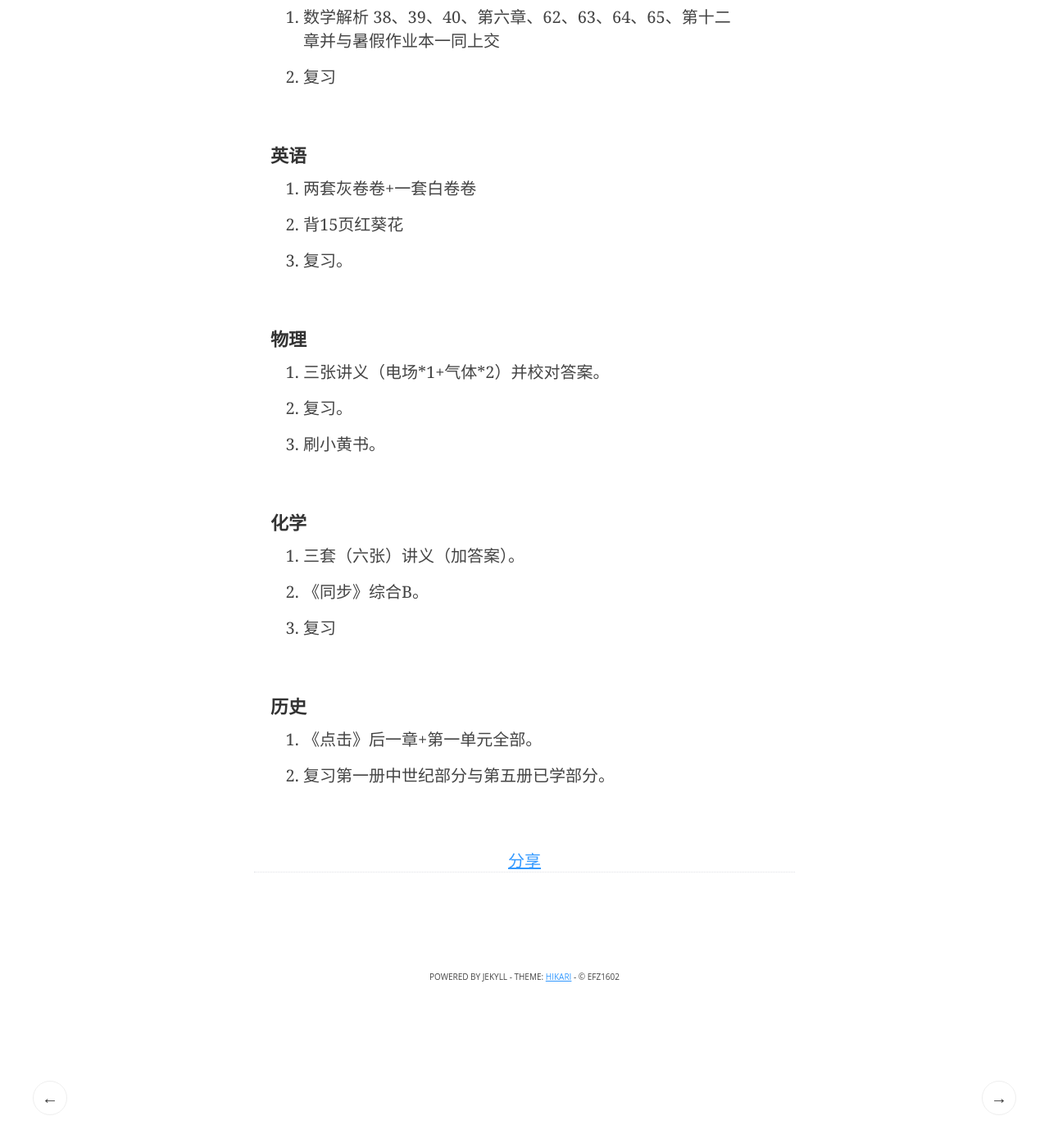
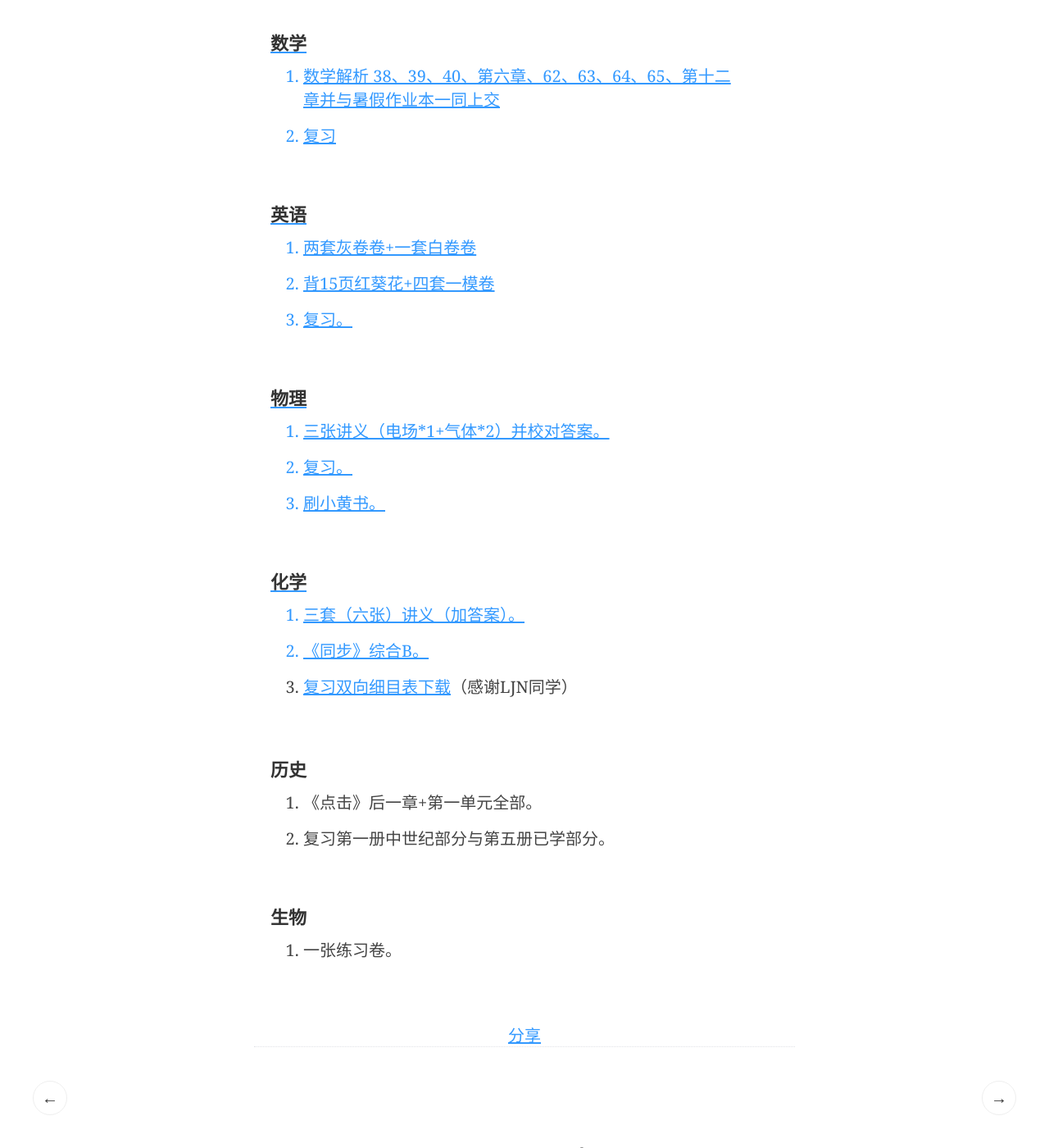
Before and after one commit to efz1602/efz1602.github.io, a Jekyll site: the page _posts/2014-09-30-国庆试卷大礼包.html, which Jekyll copies as it is, in a window 1280 px wide and 1400 px high, scrolled down 725 px. Shown: the whole window at 82% size. Built offline with Jekyll 4.4.1, drawn with Linux system fonts in a browser that asks for light colours; some web fonts are replaced; Markdown is read by kramdown in place of the engine named in the settings; before the commit the page ends 1966 px from its top, so only the background shows below that.

Commit message:
edit again...

```diff
--- a/_posts/2014-09-30-国庆试卷大礼包.html
+++ b/_posts/2014-09-30-国庆试卷大礼包.html
@@ -51,6 +51,8 @@
     </div>
     <h1 class="page-title" itemprop="name headline">国庆试卷大礼包</h1>
     <div itemprop="articleBody">
+	<p>考试安排参上<a href="/files/考试安排.doc"下载</a></p>
+
       <h5>语文</h5>
 
 <ol>
@@ -73,7 +75,7 @@
 
 <ol>
 <li>两套灰卷卷+一套白卷卷</li>
-<li>背15页红葵花</li>
+<li>背15页红葵花+四套一模卷</li>
 <li>复习。</li>
 </ol>
 
@@ -92,7 +94,8 @@
 <ol>
 <li>三套（六张）讲义（加答案）。</li>
 <li>《同步》综合B。</li>
-<li>复习</li>
+<li>复习<a href="/files/化学双向细目表.doc">双向细目表下载</a>（感谢LJN同学）</p>
+</li>
 </ol>
 
 
@@ -103,6 +106,11 @@
 <li>复习第一册中世纪部分与第五册已学部分。</li>
 </ol>
 
+<h5>生物</h5>
+
+<ol>
+<li>一张练习卷。</li>
+</ol>
 
     </div>
     <div id="share" class="feat">
```
Also changed, not shown: 2 other files.
